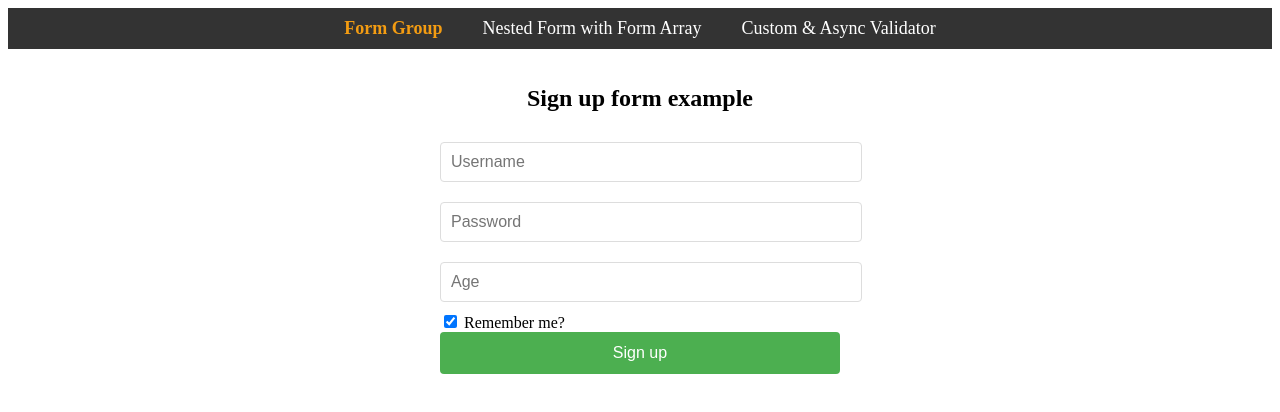
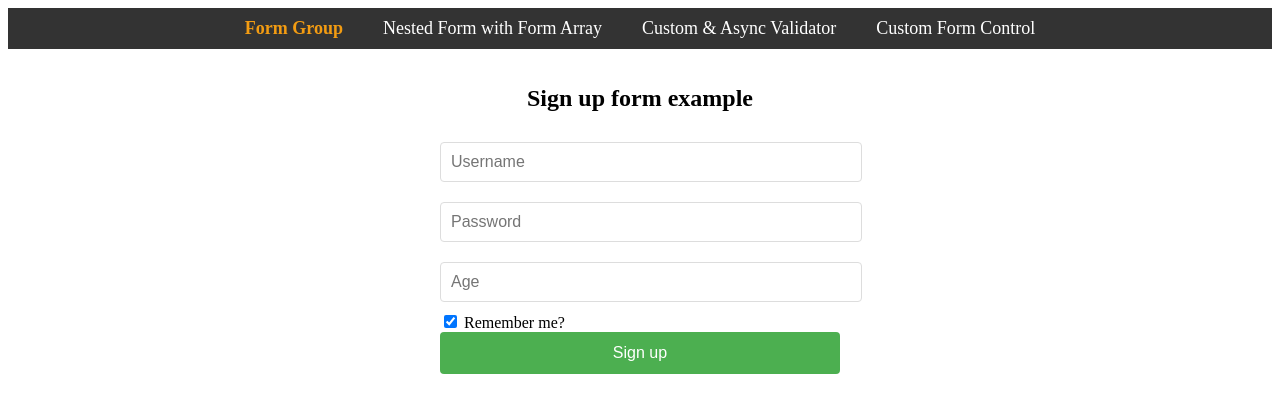
Before and after one commit to etienne-orchis/advanced-ng-app, an Angular app: page /reactive-form/form-group in a window 1280 px wide. Shown: the top 412 px of the page. Built offline with nearby package versions, Linux system fonts and the light colour scheme.

Commit message:
adding the route to the testing the custom form control

```diff
--- a/src/app/app.component.html
+++ b/src/app/app.component.html
@@ -19,6 +19,11 @@
           >Custom & Async Validator</a
         >
       </li>
+      <li>
+        <a routerLink="/reactive-form/custom-form-control" routerLinkActive="active" ariaCurrentWhenActive="page"
+          >Custom Form Control</a
+        >
+      </li>
     </ul>
   </nav>
 </header>
--- a/src/app/app.routes.ts
+++ b/src/app/app.routes.ts
@@ -2,10 +2,12 @@ import { Routes } from '@angular/router';
 import { FormGroupComponent } from './components/reactive-form/form-group/form-group.component';
 import { AsyncCustomValidatorComponent } from './components/reactive-form/async-custom-validator/async-custom-validator.component';
 import { NestedFormComponent } from './components/reactive-form/nested-form/nested-form.component';
+import { TestingCustomInputComponent } from './components/testing-custom-input/testing-custom-input.component';
 
 export const routes: Routes = [
   { path: '', redirectTo: '/reactive-form/form-group', pathMatch: 'full' },
   { path: 'reactive-form/form-group', component: FormGroupComponent , pathMatch: 'full' },
   { path: 'reactive-form/async-custom-group', component: AsyncCustomValidatorComponent , pathMatch: 'full'  },
   { path: 'reactive-form/nested-form', component: NestedFormComponent , pathMatch: 'full'  },
+  { path: 'reactive-form/custom-form-control', component: TestingCustomInputComponent , pathMatch: 'full'  },
 ];
```
